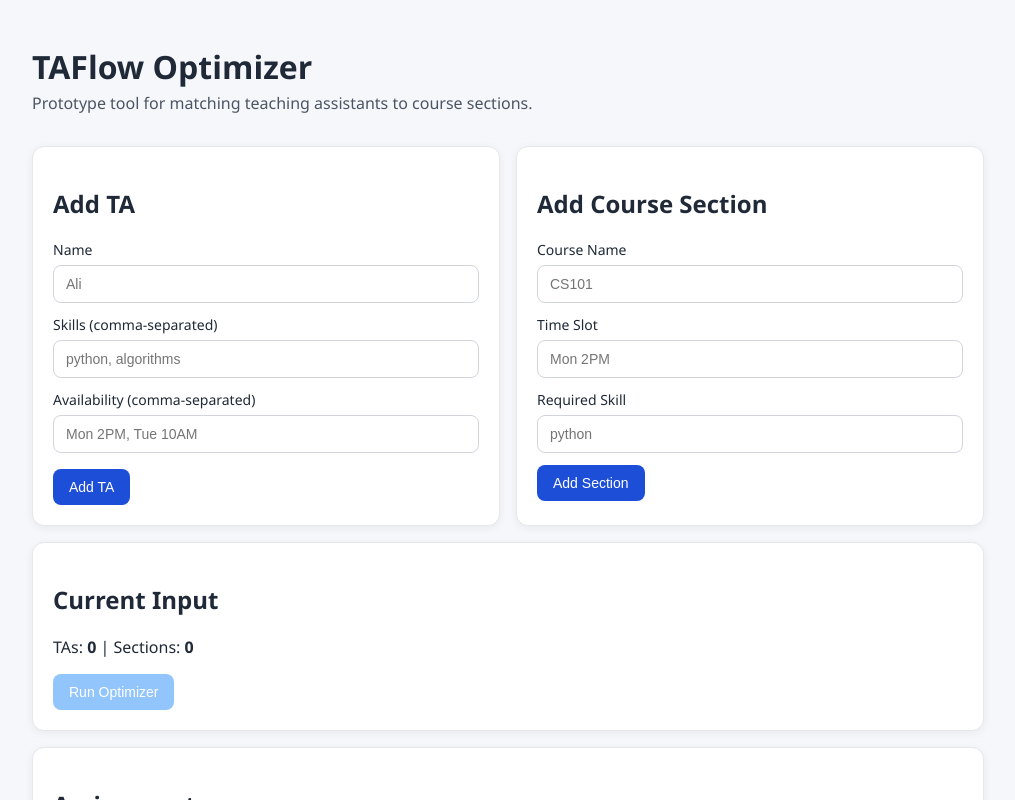
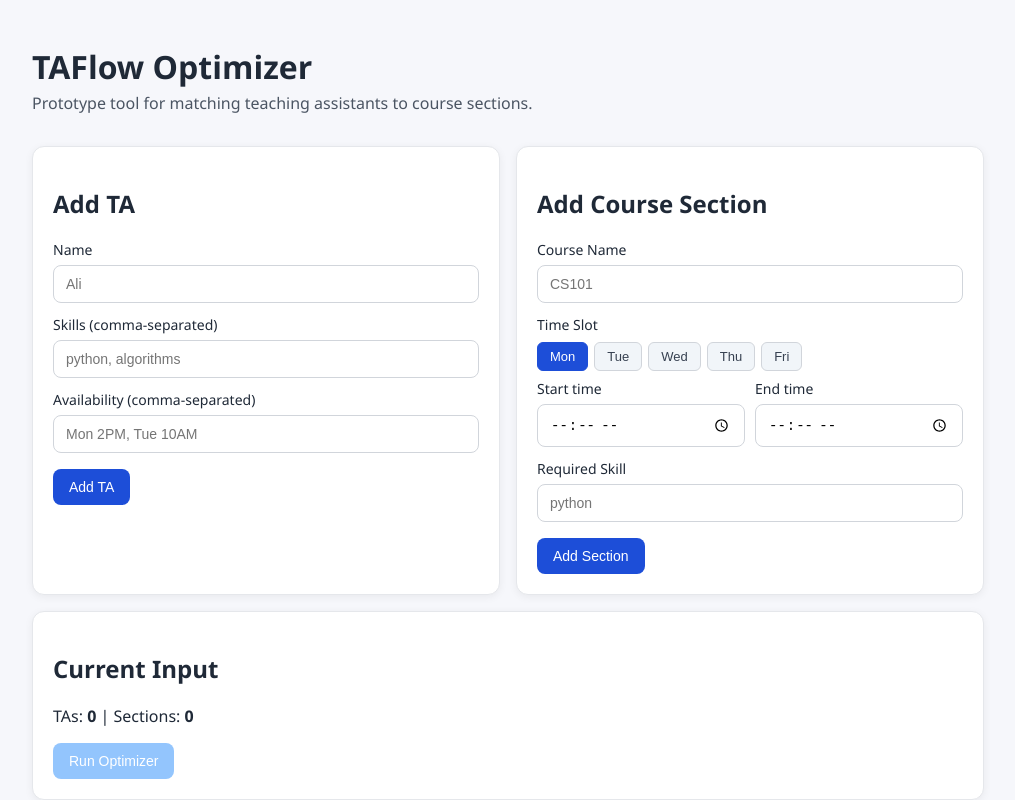
Before and after one commit to muhammadniazi-dot/TAFlow-Optimizer, a React (Vite) app in the folder frontend/: page / in a window 1280 px wide. Shown: the top 800 px of the page, without its empty margins (132-1147 px from the left). Built offline with nearby package versions, Linux system fonts and the light colour scheme; the HTML template or start-up script is replaced by a standard one.

Commit message:
Enhanced Course Section Input with structured time slot UI and section list
Agent-Logs-Url: https://github.com/muhammadniazi-dot/TAFlow-Optimizer/sessions/c2e095be-e00b-467d-8974-74ede4e6d8f8

Co-authored-by: muhammadniazi-dot <229004538+muhammadniazi-dot@users.noreply.github.com>

```diff
--- a/frontend/src/App.jsx
+++ b/frontend/src/App.jsx
@@ -21,6 +21,10 @@ const App = () => {
 
   const addSection = (section) => {
     setSections((prev) => [...prev, section]);
+  };
+
+  const removeSection = (index) => {
+    setSections((prev) => prev.filter((_, i) => i !== index));
   };
 
   const handleOptimize = async () => {
@@ -50,7 +54,7 @@ const App = () => {
 
       <div className="layout-grid">
         <TAInput onAddTA={addTA} tas={tas} onRemoveTA={removeTA} />
-        <SectionInput onAddSection={addSection} />
+        <SectionInput onAddSection={addSection} sections={sections} onRemoveSection={removeSection} />
       </div>
 
       <section className="card">
--- a/frontend/src/components/SectionInput.jsx
+++ b/frontend/src/components/SectionInput.jsx
@@ -1,26 +1,76 @@
 import { useState } from 'react';
 
-const SectionInput = ({ onAddSection }) => {
+const DAYS = ['Mon', 'Tue', 'Wed', 'Thu', 'Fri'];
+
+const formatTime12 = (time24) => {
+  if (!time24) return '';
+  const [hourStr, minuteStr] = time24.split(':');
+  let hour = parseInt(hourStr, 10);
+  const period = hour >= 12 ? 'PM' : 'AM';
+  if (hour === 0) hour = 12;
+  else if (hour > 12) hour -= 12;
+  return `${hour}:${minuteStr} ${period}`;
+};
+
+const formatTimeSlot = ({ day, start, end }) =>
+  `${day} ${formatTime12(start)} – ${formatTime12(end)}`;
+
+const SectionInput = ({ onAddSection, sections, onRemoveSection }) => {
   const [courseName, setCourseName] = useState('');
-  const [timeSlot, setTimeSlot] = useState('');
+  const [day, setDay] = useState('Mon');
+  const [startTime, setStartTime] = useState('');
+  const [endTime, setEndTime] = useState('');
   const [requiredSkill, setRequiredSkill] = useState('');
+  const [errors, setErrors] = useState({});
 
   const resetForm = () => {
     setCourseName('');
-    setTimeSlot('');
+    setDay('Mon');
+    setStartTime('');
+    setEndTime('');
     setRequiredSkill('');
+    setErrors({});
+  };
+
+  const validate = () => {
+    const newErrors = {};
+    if (!courseName.trim()) {
+      newErrors.courseName = 'Course name is required.';
+    }
+    if (!startTime) {
+      newErrors.startTime = 'Start time is required.';
+    }
+    if (!endTime) {
+      newErrors.endTime = 'End time is required.';
+    } else if (startTime) {
+      const toMinutes = (t) => {
+        const [h, m] = t.split(':').map(Number);
+        return h * 60 + m;
+      };
+      if (toMinutes(endTime) <= toMinutes(startTime)) {
+        newErrors.endTime = 'End time must be after start time.';
+      }
+    }
+    if (!requiredSkill.trim()) {
+      newErrors.requiredSkill = 'Required skill is required.';
+    }
+    return newErrors;
   };
 
   const handleSubmit = (event) => {
     event.preventDefault();
 
-    if (!courseName.trim() || !timeSlot.trim() || !requiredSkill.trim()) {
+    const validationErrors = validate();
+    if (Object.keys(validationErrors).length > 0) {
+      setErrors(validationErrors);
       return;
     }
 
+    const timeSlot = formatTimeSlot({ day, start: startTime, end: endTime });
+
     onAddSection({
       courseName: courseName.trim(),
-      timeSlot: timeSlot.trim(),
+      timeSlot,
       requiredSkill: requiredSkill.trim()
     });
 
@@ -28,44 +78,122 @@ const SectionInput = ({ onAddSection }) => {
   };
 
   return (
-    <section className="card">
+    <section className="card section-input-card">
       <h2>Add Course Section</h2>
-      <form onSubmit={handleSubmit} className="form-grid">
+      <form onSubmit={handleSubmit} className="form-grid" noValidate>
         <label>
           Course Name
           <input
             type="text"
             value={courseName}
-            onChange={(event) => setCourseName(event.target.value)}
+            onChange={(event) => {
+              setCourseName(event.target.value);
+              if (errors.courseName) setErrors((prev) => ({ ...prev, courseName: undefined }));
+            }}
             placeholder="CS101"
-            required
+            className={errors.courseName ? 'input-error' : ''}
           />
+          {errors.courseName && <span className="validation-error">{errors.courseName}</span>}
         </label>
 
-        <label>
-          Time Slot
-          <input
-            type="text"
-            value={timeSlot}
-            onChange={(event) => setTimeSlot(event.target.value)}
-            placeholder="Mon 2PM"
-            required
-          />
-        </label>
+        <div className="time-slot-group">
+          <span className="time-slot-label">Time Slot</span>
+          <div className="day-selector" role="group" aria-label="Select day">
+            {DAYS.map((d) => (
+              <button
+                key={d}
+                type="button"
+                className={`day-btn${day === d ? ' day-btn-active' : ''}`}
+                onClick={() => setDay(d)}
+                aria-pressed={day === d}
+              >
+                {d}
+              </button>
+            ))}
+          </div>
+          <div className="time-inputs">
+            <label className="time-label">
+              Start time
+              <input
+                type="time"
+                value={startTime}
+                onChange={(event) => {
+                  setStartTime(event.target.value);
+                  if (errors.startTime) setErrors((prev) => ({ ...prev, startTime: undefined }));
+                }}
+                className={errors.startTime ? 'input-error' : ''}
+              />
+              {errors.startTime && <span className="validation-error">{errors.startTime}</span>}
+            </label>
+            <label className="time-label">
+              End time
+              <input
+                type="time"
+                value={endTime}
+                onChange={(event) => {
+                  setEndTime(event.target.value);
+                  if (errors.endTime) setErrors((prev) => ({ ...prev, endTime: undefined }));
+                }}
+                className={errors.endTime ? 'input-error' : ''}
+              />
+              {errors.endTime && <span className="validation-error">{errors.endTime}</span>}
+            </label>
+          </div>
+        </div>
 
         <label>
           Required Skill
           <input
             type="text"
             value={requiredSkill}
-            onChange={(event) => setRequiredSkill(event.target.value)}
+            onChange={(event) => {
+              setRequiredSkill(event.target.value);
+              if (errors.requiredSkill)
+                setErrors((prev) => ({ ...prev, requiredSkill: undefined }));
+            }}
             placeholder="python"
-            required
+            className={errors.requiredSkill ? 'input-error' : ''}
           />
+          {errors.requiredSkill && (
+            <span className="validation-error">{errors.requiredSkill}</span>
+          )}
         </label>
 
-        <button type="submit">Add Section</button>
+        <button type="submit" className="btn-add">
+          Add Section
+        </button>
       </form>
+
+      {sections && sections.length > 0 && (
+        <div className="section-list">
+          <h3>Added Sections ({sections.length})</h3>
+          {sections.map((section, index) => (
+            <div key={index} className="section-item">
+              <div className="section-item-header">
+                <span className="section-name">📚 {section.courseName}</span>
+                <button
+                  type="button"
+                  className="btn-remove"
+                  onClick={() => onRemoveSection(index)}
+                  aria-label={`Remove ${section.courseName}`}
+                >
+                  ✕
+                </button>
+              </div>
+              <div className="section-item-details">
+                <div className="tag-group">
+                  <span className="tag-label">Time:</span>
+                  <span className="tag tag-time">🕐 {section.timeSlot}</span>
+                </div>
+                <div className="tag-group">
+                  <span className="tag-label">Skill:</span>
+                  <span className="tag tag-skill">{section.requiredSkill}</span>
+                </div>
+              </div>
+            </div>
+          ))}
+        </div>
+      )}
     </section>
   );
 };
--- a/frontend/src/index.css
+++ b/frontend/src/index.css
@@ -281,6 +281,133 @@ td {
   margin-top: 10px;
 }
 
+.section-input-card {
+  display: flex;
+  flex-direction: column;
+  gap: 0;
+}
+
+.time-slot-group {
+  display: grid;
+  gap: 8px;
+}
+
+.time-slot-label {
+  font-size: 14px;
+  font-weight: 500;
+}
+
+.day-selector {
+  display: flex;
+  flex-wrap: wrap;
+  gap: 6px;
+}
+
+.day-btn {
+  width: auto;
+  padding: 6px 12px;
+  border-radius: 6px;
+  background: #f1f5f9;
+  color: #374151;
+  border: 1.5px solid #d1d5db;
+  font-size: 13px;
+  font-weight: 500;
+  cursor: pointer;
+  transition: background 0.2s ease, border-color 0.2s ease, color 0.2s ease, transform 0.15s ease,
+    box-shadow 0.2s ease;
+}
+
+.day-btn:hover:not(:disabled) {
+  background: #dbeafe;
+  border-color: #93c5fd;
+  color: #1e40af;
+  transform: scale(1.03);
+  box-shadow: none;
+}
+
+.day-btn-active {
+  background: #1d4ed8;
+  border-color: #1d4ed8;
+  color: #ffffff;
+}
+
+.day-btn-active:hover:not(:disabled) {
+  background: #1e40af;
+  border-color: #1e40af;
+  color: #ffffff;
+}
+
+.time-inputs {
+  display: grid;
+  grid-template-columns: 1fr 1fr;
+  gap: 10px;
+}
+
+.time-label {
+  display: grid;
+  gap: 6px;
+  font-size: 14px;
+  font-weight: 500;
+}
+
+/* Section list */
+
+.section-list {
+  margin-top: 20px;
+  border-top: 1px solid #e5e7eb;
+  padding-top: 16px;
+  display: flex;
+  flex-direction: column;
+  gap: 10px;
+}
+
+.section-list h3 {
+  margin: 0 0 8px;
+  font-size: 14px;
+  color: #6b7280;
+  font-weight: 600;
+  text-transform: uppercase;
+  letter-spacing: 0.05em;
+}
+
+.section-item {
+  background: #f8fafc;
+  border: 1px solid #e5e7eb;
+  border-radius: 10px;
+  padding: 12px 14px;
+  animation: slideUp 0.25s ease both;
+  transition: background 0.2s ease, border-color 0.2s ease;
+}
+
+.section-item:hover {
+  background: #f0f4ff;
+  border-color: #bfdbfe;
+}
+
+.section-item-header {
+  display: flex;
+  justify-content: space-between;
+  align-items: center;
+  margin-bottom: 8px;
+}
+
+.section-name {
+  font-weight: 600;
+  font-size: 15px;
+  color: #111827;
+}
+
+.section-item-details {
+  display: flex;
+  flex-direction: column;
+  gap: 6px;
+}
+
+.tag-time {
+  background: #ede9fe;
+  color: #5b21b6;
+}
+
 .empty-state {
   color: #6b7280;
 }
```
